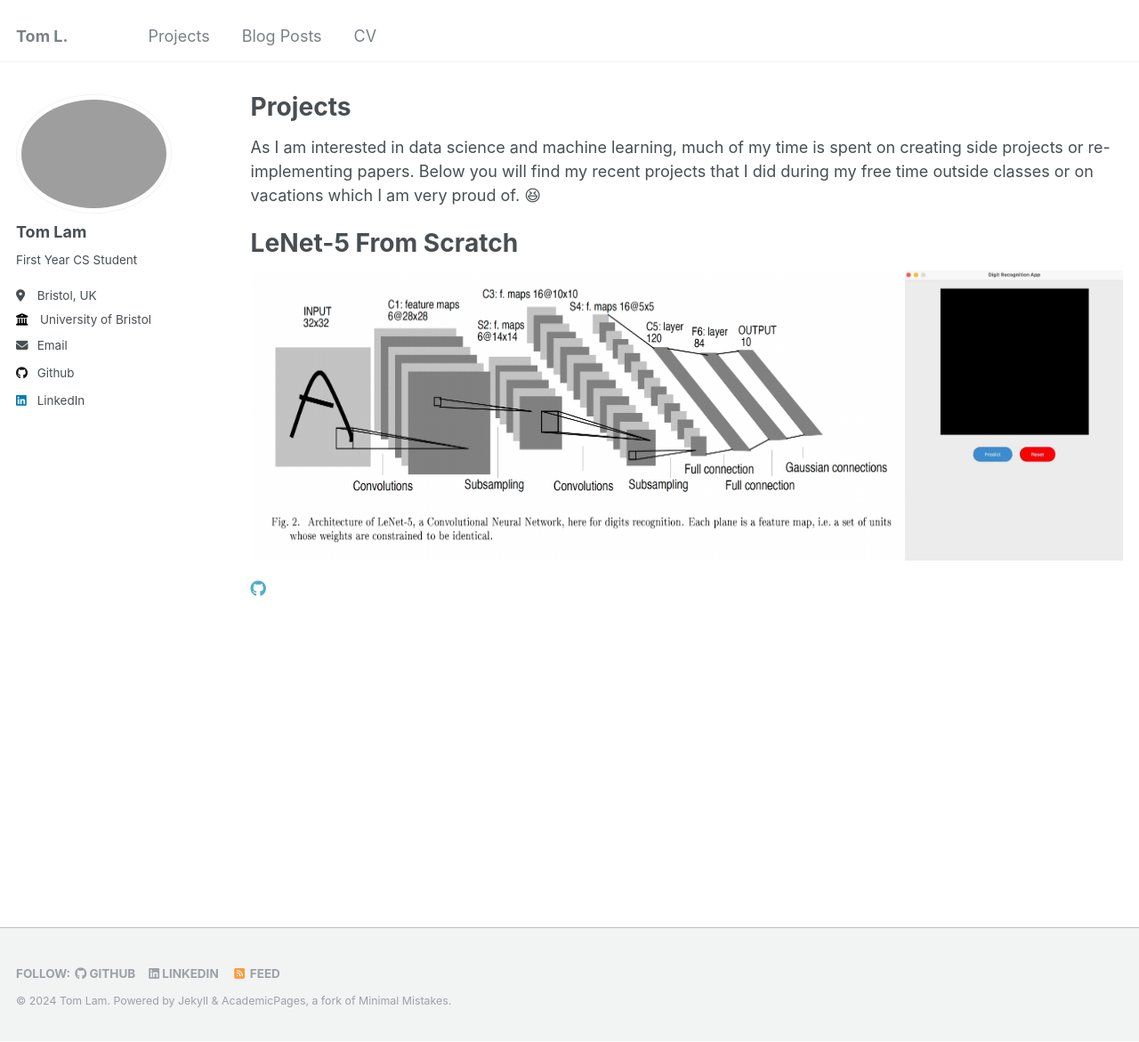
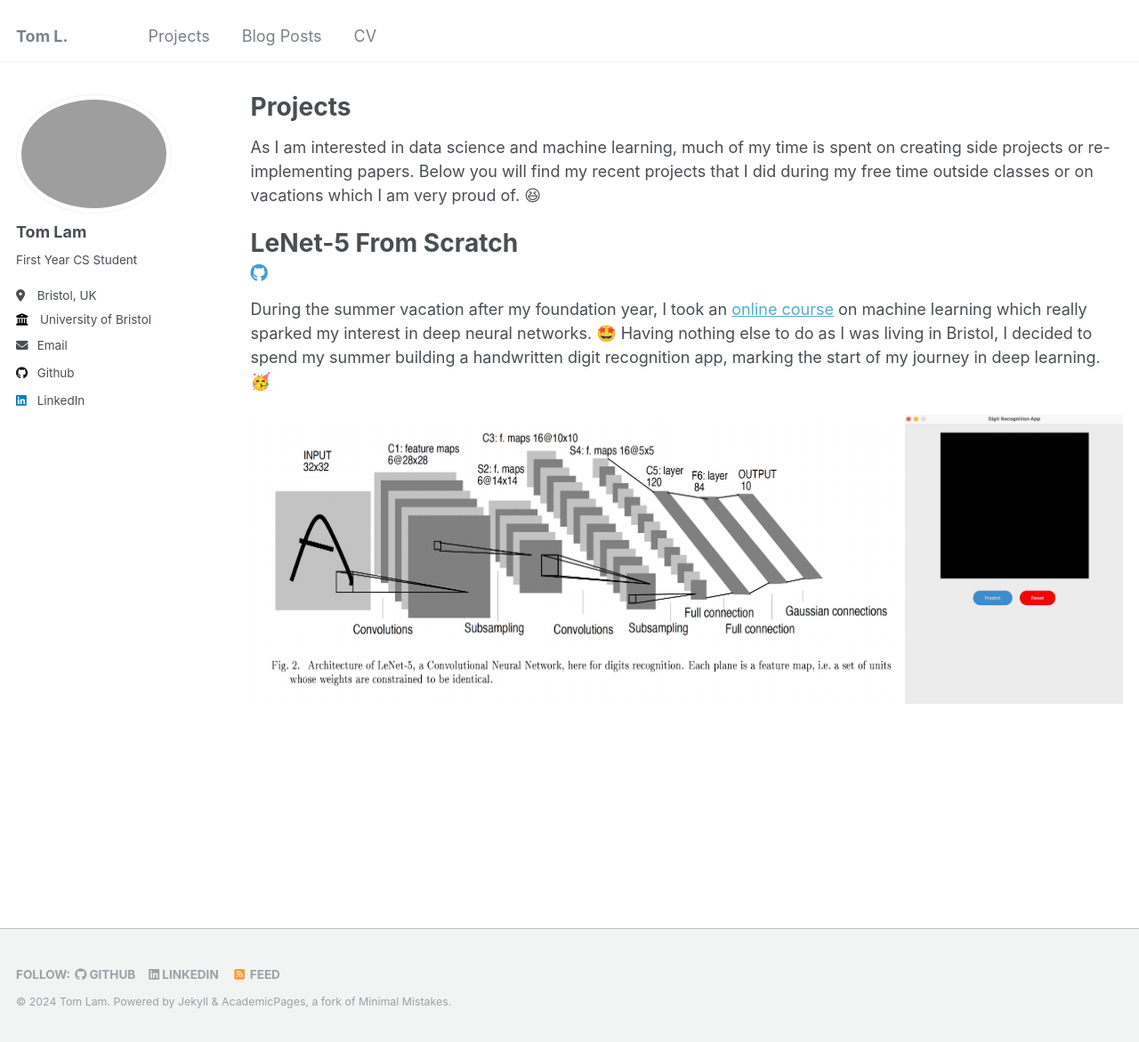
Before and after one commit to T0mLam/t0mlam.github.io, a Jekyll site: the page built from _pages/projects.md, in a window 1280 px wide and 1171 px high. Shown: the whole window at 89% size. Built offline with Jekyll 4.4.1, drawn with Linux system fonts in a browser that asks for light colours.

Commit message:
update projects and cv

```diff
--- a/_pages/projects.md
+++ b/_pages/projects.md
@@ -16,10 +16,41 @@ gallery:
 
 As I am interested in data science and machine learning, much of my time is spent on creating side projects or re-implementing papers. Below you will find my recent projects that I did during my free time outside classes or on vacations which I am very proud of. 😆
 
+
 # LeNet-5 From Scratch
-<div style="display: flex; justify-content: space-between;">
+
+<div class='widgets'>
+  <a href="https://github.com/T0mLam/LeNet-5-from-scratch"><i class="fab fa-github github-button"></i></a>
+</div>
+
+During the summer vacation after my foundation year, I took an [online course](https://tinyurl.com/bdr6href) on machine learning which really sparked my interest in deep neural networks. 🤩 Having nothing else to do as I was living in Bristol, I decided to spend my summer building a handwritten digit recognition app, marking the start of my journey in deep learning. 🥳
+
+<div class="images">
     <img src='/images/projects/lenet-5-from-scratch/architecture.png' width='75%'>
     <img src='/images/projects/lenet-5-from-scratch/app_demo.gif' width='25%'>
 </div>
 
-<a href="https://github.com/T0mLam/LeNet-5-from-scratch"><i class="fab fa-github" ></i></a>
+<style>
+  .widgets {
+    margin-top: -10px;
+    margin-bottom: -5px;
+  }
+
+  .images {
+    display: flex;
+    justify-content: space-between;
+  }
+
+  .github-button {
+    display: inline-block;
+    font-size: 20px;
+    color: #449DD1;
+    transition: transform 0.3s ease, color 0.3s ease;
+    margin-top: -15px;
+  }
+
+  .github-button:hover {
+    transform: scale(1.2);
+    color: #192BC2;
+  }
+</style>
--- a/_sass/_buttons.scss
+++ b/_sass/_buttons.scss
@@ -23,7 +23,7 @@
   cursor: pointer;
 
   &:hover {
-    background-color: mix(white, #000, 20%);
+    background-color: mix(white, #150578, 10%);
   }
 
   .icon {
```
Also changed, not shown: _pages/about.md (+1 -1 lines), _pages/cv.md (+3 -1 lines).
